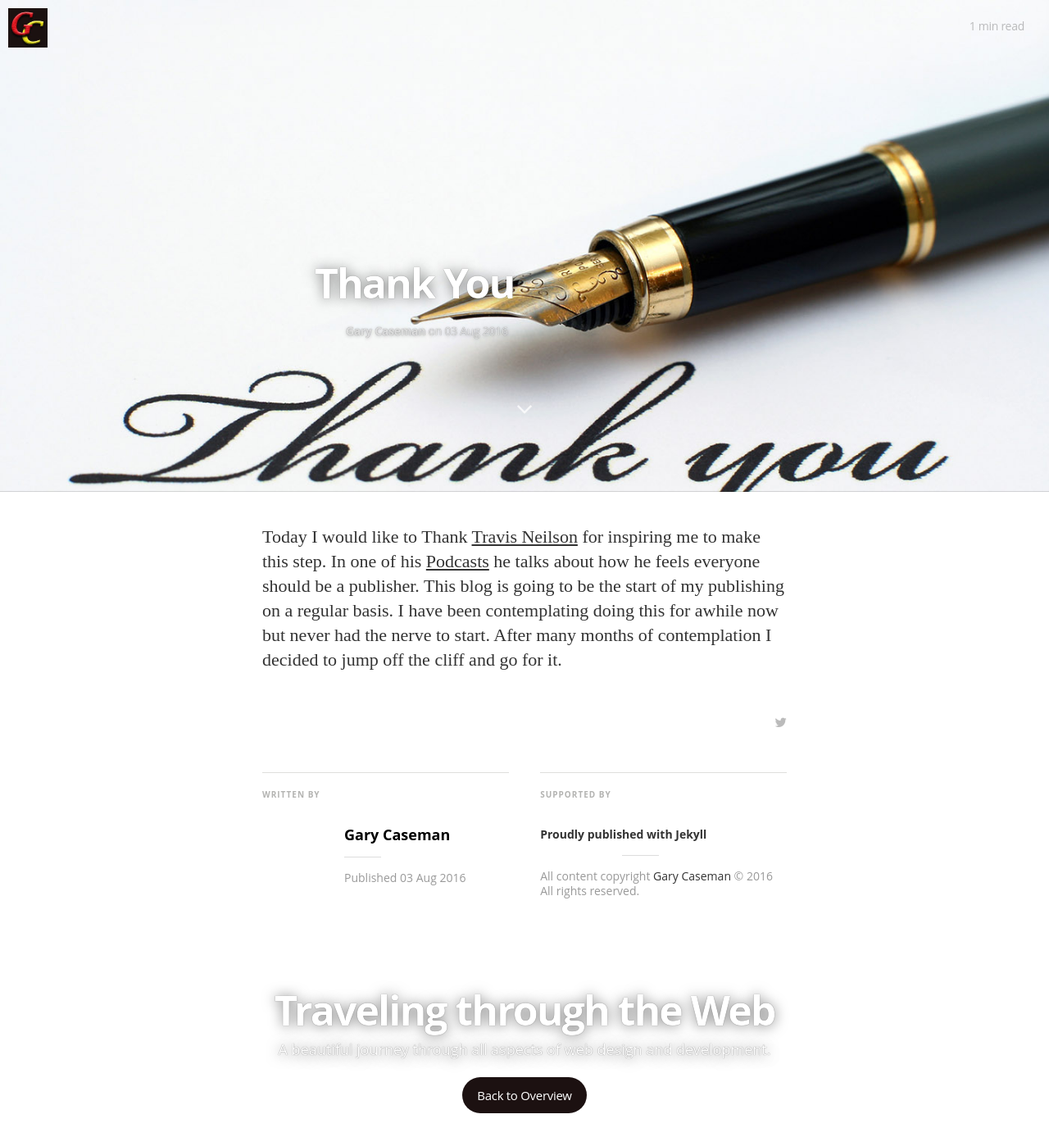
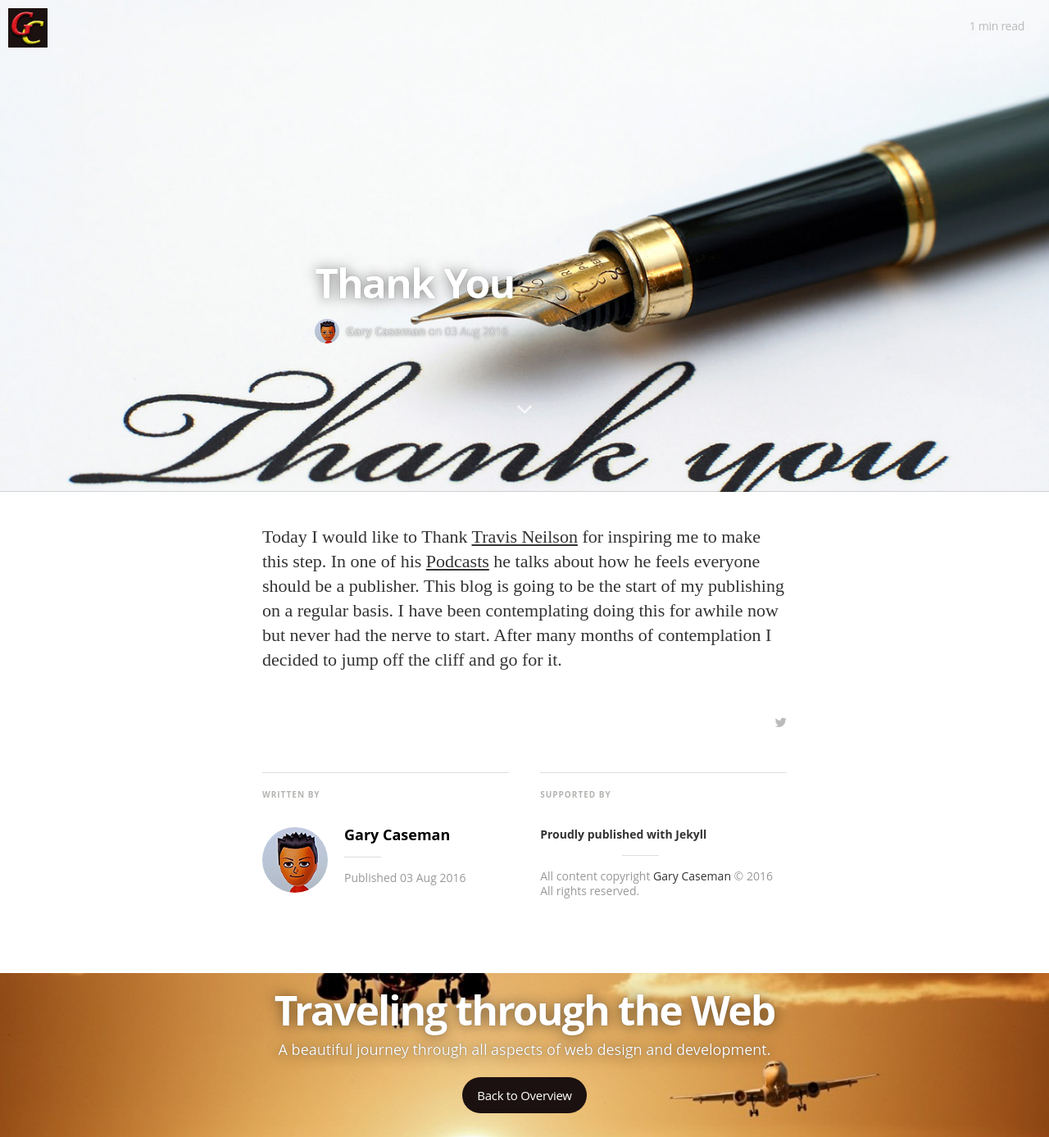
Before and after one commit to wingsfan70/Blog, a Jekyll site: the page built from _posts/2016-08-03-thanks.md, in a window 1280 px wide. Shown: the whole page at 82% size. Built offline with Jekyll 4.4.1, drawn with Linux system fonts in a browser that asks for light colours; nearby versions of some CDN libraries; some web fonts are replaced.

Commit message:
Fixed all link issues with site.baseurl

```diff
--- a/_includes/header.html
+++ b/_includes/header.html
@@ -1,5 +1,5 @@
 <!-- header start -->
 
-<a href="{{ site.url }}/{{ site.baseurl }}" class="logo-readium"><span class="logo" style="background-image: url({{ site.baseurl }}/{{ site.logo }})"></span></a>
+<a href="{{ site.baseurl }}/" class="logo-readium"><span class="logo" style="background-image: url({{ site.baseurl }}/{{ site.logo }})"></span></a>
 
 <!-- header end -->
--- a/_layouts/page.html
+++ b/_layouts/page.html
@@ -44,7 +44,7 @@
       </article>
     </main>
     <div class="bottom-closer">
-      <div class="background-closer-image" {%if site.cover %} style="background-image: url({{site.baseurl}}/{{site.cover}})"{% endif %}>
+      <div class="background-closer-image"  {%if site.cover %} style="background-image: url({{site.baseurl}}/{{ site.cover }})"{% endif %}>
         Image
       </div>
       <div class="inner">
--- a/_layouts/post.html
+++ b/_layouts/post.html
@@ -9,16 +9,16 @@
       <article class="post">
         {% if page.image %}
         <div class="article-image">
-          <div class="post-image-image" style="background-image: url({% if page.image %}{{ page.image }}{% endif %})">
+          <div class="post-image-image" style="background-image: url({% if page.image %}{{site.baseurl}}/{{ page.image }}{% endif %})">
             Article Image
           </div>
-          <div class="post-image-image2" style="background-image: url({% if page.image2 %}{{ page.image2 }}{% endif %})">
+          <div class="post-image-image2" style="background-image: url({% if page.image2 %}{{site.baseurl}}/{{ page.image2 }}{% endif %})">
             Article Image
           </div>
           <div class="post-meta">
             <h1 class="post-title">{{ page.title }}</h1>
             <div class="cf post-meta-text">
-              <div class="author-image" style="background-image: url({{ site.author_image }})">Blog Logo</div>
+              <div class="author-image" style="background-image: url({{site.baseurl}}/{{ site.author_image }})">Blog Logo</div>
               <h4 class="author-name" itemprop="author" itemscope itemtype="http://schema.org/Person">{{ site.author }}</h4>
               on
               <time datetime="{{ page.date | date: "%F %R" }}">{{ page.date | date_to_string }}</time>
@@ -34,7 +34,7 @@
           <div class="post-meta">
             <h1 class="post-title">{{ page.title }}</h1>
             <div class="cf post-meta-text">
-              <div class="author-image" style="background-image: url({{ site.author_image }})">Blog Logo</div>
+              <div class="author-image" style="background-image: url({{site.baseurl}}/{{ site.author_image }})">Blog Logo</div>
               <h4 class="author-name" itemprop="author" itemscope itemtype="http://schema.org/Person">{{ page.author }}</h4>
               on
               <time datetime="{{ page.date | date_to_xmlschema }}">{{ page.date | date_to_string }}</time>
@@ -69,7 +69,7 @@
           <div class="isLeft">
             <h5 class="index-headline featured"><span>Written by</span></h5>
             <section class="author">
-              <div class="author-image" style="background-image: url({{site.author_image}})">Blog Logo</div>
+              <div class="author-image" style="background-image: url({{site.baseurl}}/{{site.author_image}})">Blog Logo</div>
               <h4>{{ site.author }}</h4>
               <p class="bio">{{author.bio}}</p>
               <hr>
@@ -107,7 +107,7 @@
       </article>
     </main>
     <div class="bottom-closer">
-      <div class="background-closer-image" {%if site.cover %} style="background-image: url({{ site.cover }})"{% endif %}>
+      <div class="background-closer-image" {%if site.cover %} style="background-image: url({{site.baseurl}}/{{ site.cover }})"{% endif %}>
         Image
       </div>
       <div class="inner">
--- a/index.html
+++ b/index.html
@@ -3,14 +3,14 @@
 ---
 
 <div class="teaserimage">
-    <div class="teaserimage-image" {% if site.cover %}style="background-image: url({{ site.cover }})"{% endif %}>
+    <div class="teaserimage-image" {% if site.cover %}style="background-image: url({{site.baseurl}}/{{ site.cover }})"{% endif %}>
         Teaser Image
     </div>
 </div>
 
 <header class="blog-header">
     {% if site.logo %}
-      <a class="blog-logo" href="{{site.url}}/{{site.baseurl}}" style="background-image: url('{{ site.logo }}')">{{ site.title }}</a>
+      <a class="blog-logo" href="{{site.baseurl}}/" style="background-image: url('{{ site.logo }}')">{{ site.title }}</a>
     {% endif %}
     <h1 class="blog-title">{{ site.title }}</h1>
     <h2 class="blog-description">{{ site.description }}</h2>
```
